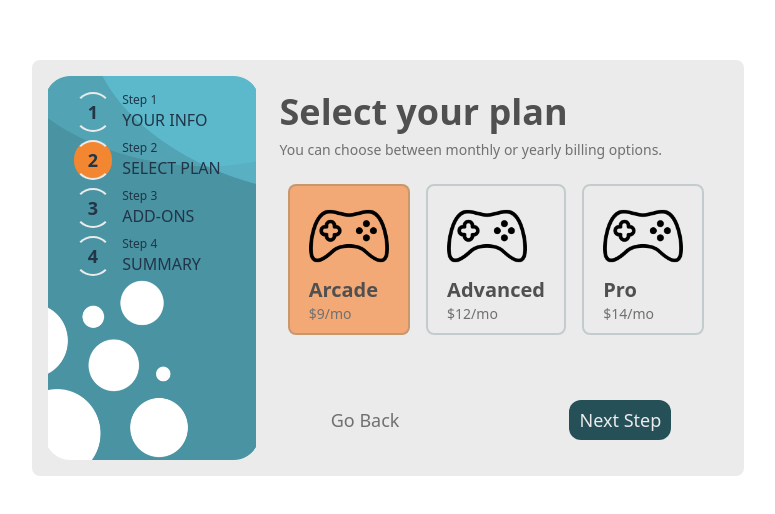
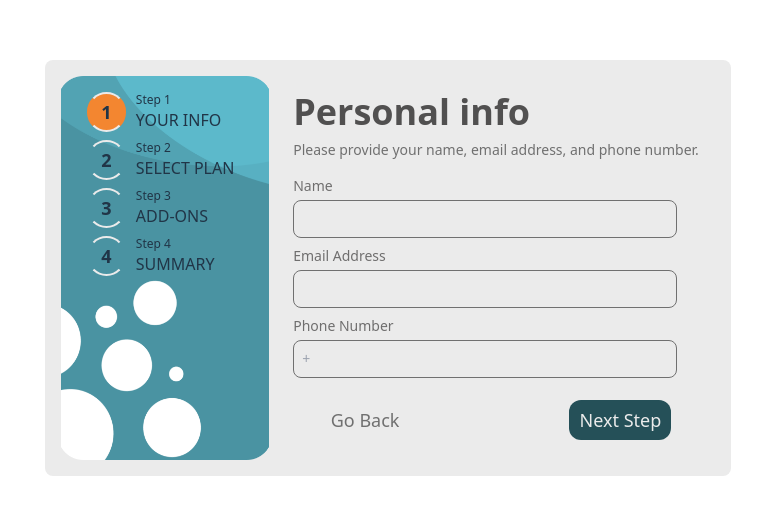
Before and after one commit to danirssx/Step-Form, a React (Vite) app: page / in a window 1280 px wide. Shown: the part 132-646 px from the top of the page, without its empty margins (252-1027 px from the left). Built offline with nearby package versions, Linux system fonts and the light colour scheme.

Commit message:
Handling buttons

```diff
--- a/src/App.jsx
+++ b/src/App.jsx
@@ -14,12 +14,25 @@ const INFO_STEPS = [
 
 function App() {
   const [infoSteps, setInfoSteps] = useState(INFO_STEPS);
-  const [actInfo, setActInfo] = useState(2);
+  const [actInfo, setActInfo] = useState(1);
 
   // States - Your Info
   const [name, setName] = useState("");
   const [email, setEmail] = useState("");
   const [phone, setPhone] = useState("");
+
+  // State - Plans
+  const [activePlan, setActivePlan] = useState("Arcade");
+
+  const submitHandler = (value) => {
+    // Set empty values
+    setName("");
+    setEmail("");
+    setPhone("");
+
+    // handling next and back
+    setActInfo(value);
+  };
 
   return (
     <div className="App">
@@ -31,6 +44,9 @@ function App() {
           setActInfo={setActInfo}
         />
         <Right
+          //Handling
+          submitHandler={submitHandler}
+          // 1st step
           actInfo={actInfo}
           name={name}
           setName={setName}
@@ -38,6 +54,9 @@ function App() {
           setEmail={setEmail}
           phone={phone}
           setPhone={setPhone}
+          // 2nd step
+          activePlan={activePlan}
+          setActivePlan={setActivePlan}
         />
       </Card>
     </div>
--- /dev/null
+++ b/src/Forms/Right/AddOns.jsx
@@ -0,0 +1,16 @@
+import React from "react";
+
+function AddOns() {
+  return (
+    <>
+      <div className="pb-4">
+        <h1 className="h1">ADD ONS</h1>
+        <p className="plainText text-left">
+          You can choose between monthly or yearly billing options.
+        </p>
+      </div>
+    </>
+  );
+}
+
+export default AddOns;
--- a/src/Forms/Right/Info.jsx
+++ b/src/Forms/Right/Info.jsx
@@ -10,7 +10,7 @@ function Info({ name, setName, email, setEmail, phone, setPhone }) {
         </p>
       </div>
       <div>
-        <form>
+        <div>
           <div className="pb-2 text-left">
             <h3 className="h3">Name</h3>
             <input
@@ -44,7 +44,7 @@ function Info({ name, setName, email, setEmail, phone, setPhone }) {
           </div>
 
           <div className="text-right pt-4 pr-6"></div>
-        </form>
+        </div>
       </div>
     </>
   );
--- a/src/Forms/Right/Plan.jsx
+++ b/src/Forms/Right/Plan.jsx
@@ -1,14 +1,12 @@
-import React, { useState } from "react";
+import React from "react";
 
 import Button from "../../UI/Button";
 import iconMalo from "../../../icons/malo.png";
 
-function Plan() {
-  const [active, setActive] = useState("Arcade");
-
+function Plan({ activePlan, setActivePlan }) {
   const buttonActiveHandler = (value) => {
-    console.log(active);
-    setActive(value);
+    console.log(activePlan);
+    setActivePlan(value);
   };
 
   return (
@@ -26,7 +24,7 @@ function Plan() {
             icon={iconMalo}
             text="Arcade"
             price="$9/mo"
-            active={active}
+            activePlan={activePlan}
             buttonActiveHandler={buttonActiveHandler}
           />
           <Button
@@ -34,7 +32,7 @@ function Plan() {
             icon={iconMalo}
             text="Advanced"
             price="$12/mo"
-            active={active}
+            activePlan={activePlan}
             buttonActiveHandler={buttonActiveHandler}
           />
           <Button
@@ -42,7 +40,7 @@ function Plan() {
             icon={iconMalo}
             text="Pro"
             price="$14/mo"
-            active={active}
+            activePlan={activePlan}
             buttonActiveHandler={buttonActiveHandler}
           />
         </div>
--- a/src/Forms/Right/Right.jsx
+++ b/src/Forms/Right/Right.jsx
@@ -2,19 +2,40 @@ import React from "react";
 
 import Info from "./Info";
 import Plan from "./Plan";
+import AddOns from "./AddOns";
+import Summary from "./Summary";
 
-function Right({ name, setName, email, setEmail, phone, setPhone, actInfo }) {
-  const buttonHandler = (e) => {
+function Right({
+  // handling
+  submitHandler,
+  // 1st step
+  name,
+  setName,
+  email,
+  setEmail,
+  phone,
+  setPhone,
+  actInfo,
+  // 2nd step
+  activePlan,
+  setActivePlan,
+}) {
+  const buttonHandlerBack = (e) => {
     e.preventDefault();
+    const actNum = actInfo > 1 ? actInfo - 1 : actInfo;
+    submitHandler(actNum);
+  };
 
-    // Set empty values
-    setName("");
-    setEmail("");
-    setPhone("");
+  const buttonHandlerNext = (e) => {
+    e.preventDefault();
+    const actNum = actInfo <= 3 ? actInfo + 1 : actInfo;
+    submitHandler(actNum);
+
+    console.log("bien hecho");
   };
 
   return (
-    <div className="relative">
+    <form className="relative" onSubmit={buttonHandlerNext}>
       <div className="p-4">
         {actInfo === 1 && (
           <Info
@@ -26,15 +47,21 @@ function Right({ name, setName, email, setEmail, phone, setPhone, actInfo }) {
             setPhone={setPhone}
           />
         )}
-        {actInfo === 2 && <Plan />}
+        {actInfo === 2 && (
+          <Plan activePlan={activePlan} setActivePlan={setActivePlan} />
+        )}
+        {actInfo === 3 && <AddOns />}
+        {actInfo === 4 && <Summary />}
       </div>
       <div className="space-x-40 inset-x-0 bottom-5 absolute">
-        <button className="buttonBack">Go Back</button>
-        <button className="buttonNext" onClick={buttonHandler}>
+        <button className="buttonBack" onClick={buttonHandlerBack}>
+          Go Back
+        </button>
+        <button className="buttonNext" onClick={buttonHandlerNext}>
           Next Step
         </button>
       </div>
-    </div>
+    </form>
   );
 }
 
--- /dev/null
+++ b/src/Forms/Right/Summary.jsx
@@ -0,0 +1,16 @@
+import React from "react";
+
+function Summary() {
+  return (
+    <>
+      <div className="pb-4">
+        <h1 className="h1">SUMMARY</h1>
+        <p className="plainText text-left">
+          You can choose between monthly or yearly billing options.
+        </p>
+      </div>
+    </>
+  );
+}
+
+export default Summary;
--- a/src/UI/Button.jsx
+++ b/src/UI/Button.jsx
@@ -1,19 +1,19 @@
 import React from "react";
 
-function Button({ bg, icon, text, price, buttonActiveHandler, active }) {
+function Button({ bg, icon, text, price, buttonActiveHandler, activePlan }) {
   const buttonHandler = (event) => {
     event.preventDefault();
     event.target.value === undefined
       ? buttonActiveHandler(event.target.parentNode.value)
       : buttonActiveHandler(event.target.value);
 
-    console.log({ text, active });
+    console.log({ text, activePlan });
   };
 
   return (
     <button
       className={`${
-        text === active ? bg : `bg-transparent`
+        text === activePlan ? bg : `bg-transparent`
       } bg-opacity-50 border-opacity-20 border-solid border-blue-400 border-2 hover:border-opacity-100 hover:border-blue-400 focus:outline-none
           `}
       value={text}
```
